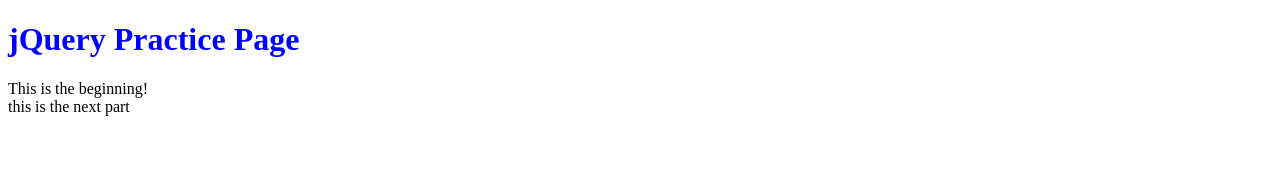
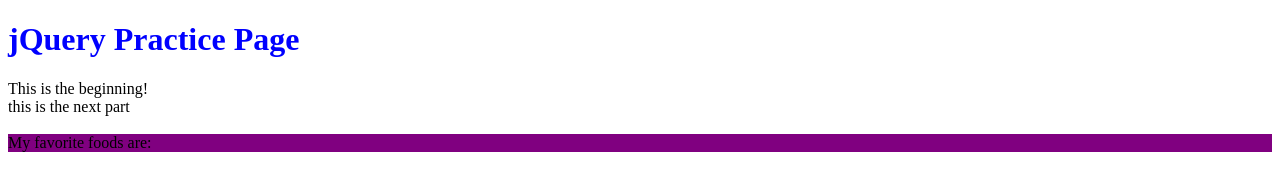
Before and after one commit to hwahid06/jquery-practice, a plain HTML site: page index.html in a window 1280 px wide. Drawn offline with nearby package versions, Linux system fonts and the light colour scheme.

Commit message:
use array of object to get colors of food

```diff
--- a/app.js
+++ b/app.js
@@ -9,6 +9,29 @@ $(document).ready(() => {
 
     startingElement.after(siblingElement);
 
+    const favoriteFoods = $("#favorite-foods");
+    console.log(favoriteFoods)
+    favoriteFoods.css('background-color', 'purple');
+
+    const favFoods = ["pizza", "falafel", "bolani", "hot dog"]
+    const favColors = ["green", "yellow", "red", "orange"]
+
+    const favs = [
+			{ food: 'pizza', color: 'green' },
+			{ food: 'falafel', color: 'yellow' },
+			{ food: 'bolani', color: 'red' },
+			{ food: 'hot dog', color: 'orange' },
+		]
+
+    favs.forEach(obj => {
+        let favFood = $('<div></div>')
+        .text(obj.favFood)
+        .css('background-color', 'red',obj.color );
+        favoriteFoods.after(favFood)
+    })
+
+
+
 
 
 });
--- a/index.html
+++ b/index.html
@@ -9,6 +9,8 @@
     <body>
         <h1>jQuery Practice Page</h1>
         <div id="starting-point">This is the beginning!</div>
+        <br>
+        <div id="favorite-foods">My favorite foods are:</div>
     </body>
 
 </html>
```
